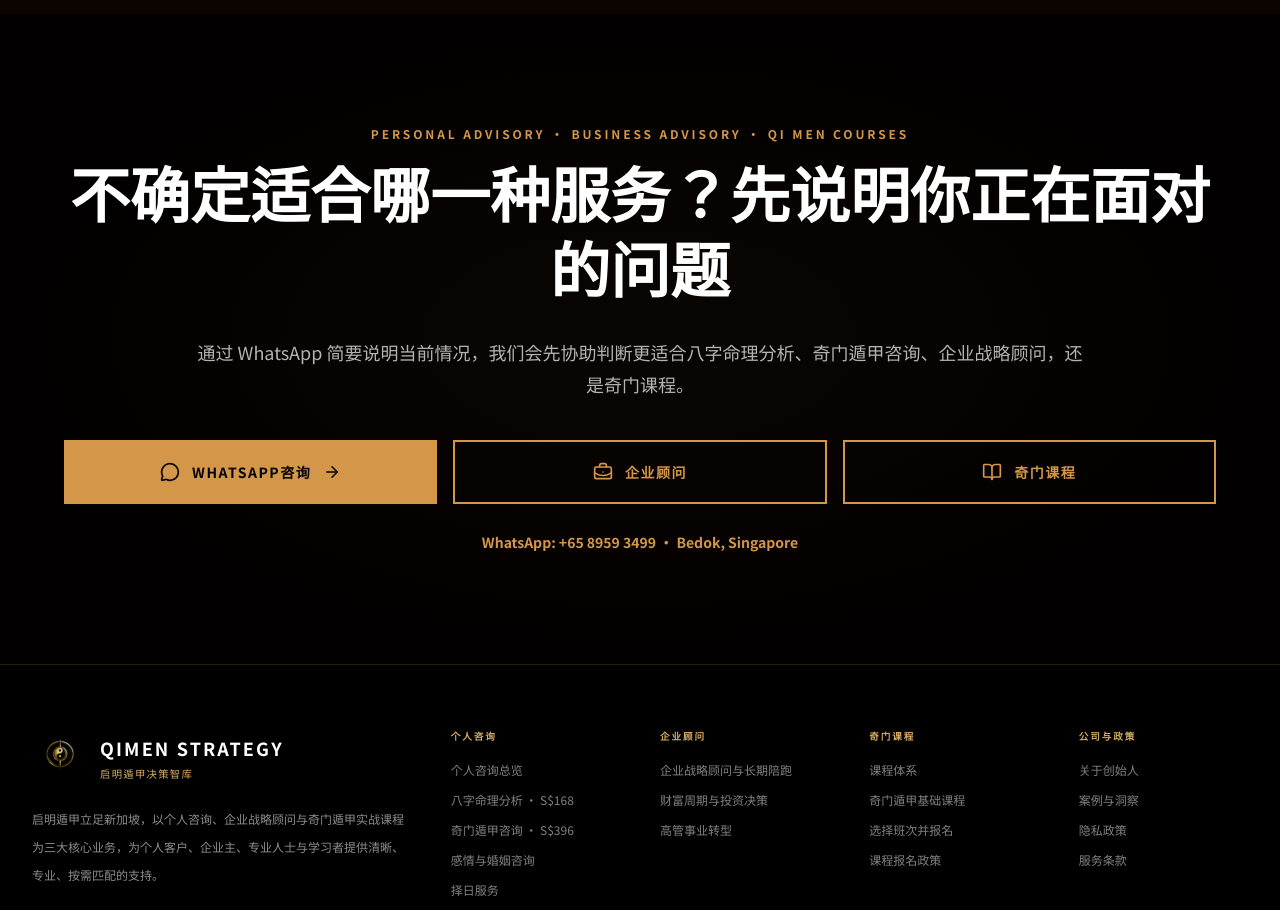
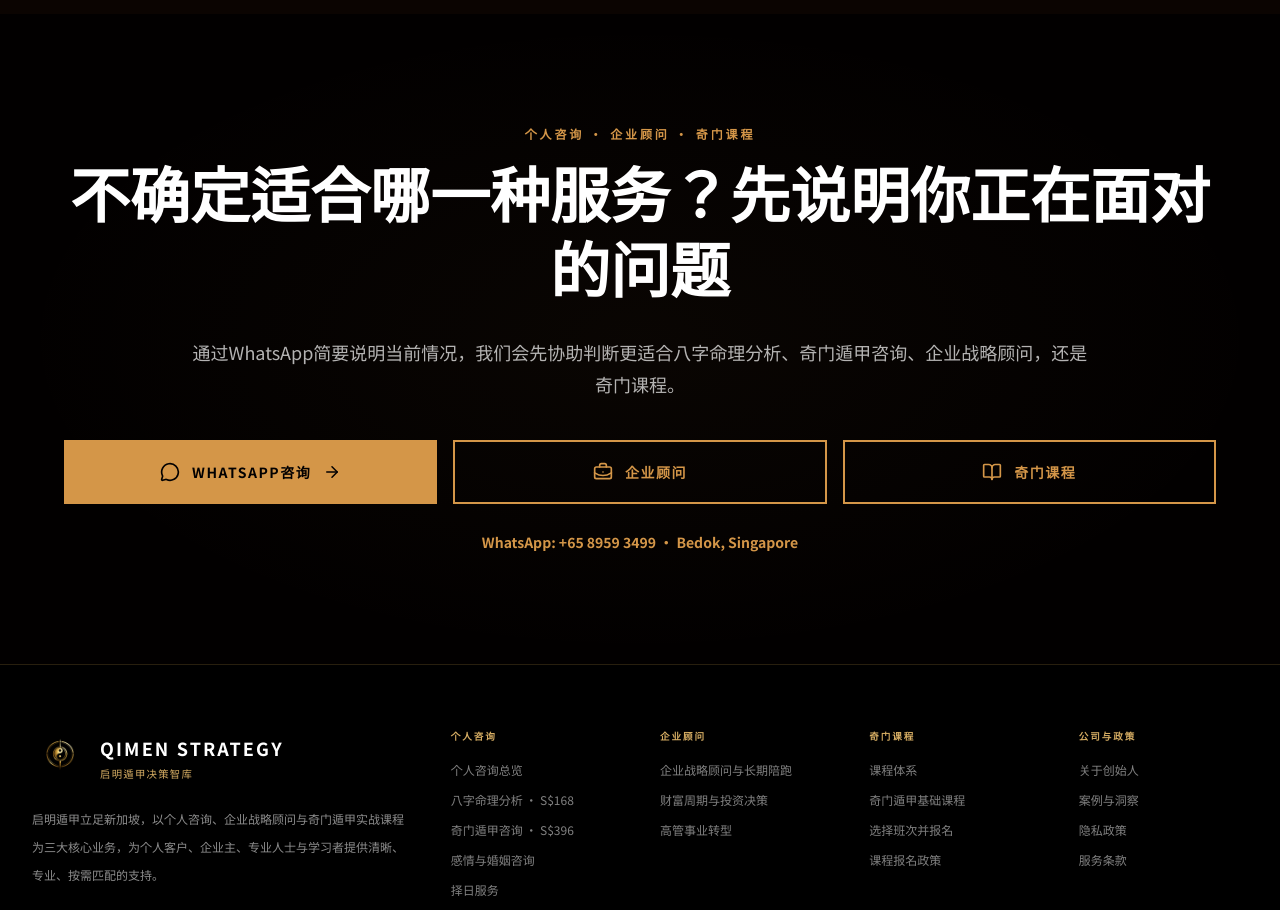
Before and after one commit to BODHIWONG/qmfeng-website, a Next.js app: page / in a window 1280 px wide. Shown: the part 7400-8310 px from the top of the page. Built offline with nearby package versions, Linux system fonts and the light colour scheme.

Commit message:
Keep final conversion links inside the selected language

```diff
--- a/components/final-cta.tsx
+++ b/components/final-cta.tsx
@@ -4,78 +4,38 @@ import { motion } from "framer-motion";
 import { ArrowRight, BookOpen, BriefcaseBusiness, MessageCircle } from "lucide-react";
 import Link from "next/link";
 import { useLanguage } from "@/contexts/language-context";
+import { useLocalizedHref } from "@/hooks/use-localized-href";
 
 const CONSULTATION_WHATSAPP =
   "https://wa.me/6589593499?text=Hi%20Qimen%20Strategy%2C%20I%27d%20like%20to%20ask%20about%20a%20consultation.%20My%20current%20situation%20is%3A";
 
 export default function FinalCTA() {
   const { t } = useLanguage();
+  const localizeHref = useLocalizedHref();
 
   return (
     <section className="relative overflow-hidden bg-[oklch(0.06_0.02_60)] py-20 md:py-28">
-      <div
-        className="absolute inset-0 opacity-30"
-        style={{ background: "radial-gradient(ellipse at center, oklch(0.72 0.12 70 / 0.12) 0%, transparent 70%)" }}
-      />
+      <div className="absolute inset-0 opacity-30" style={{ background: "radial-gradient(ellipse at center, oklch(0.72 0.12 70 / 0.12) 0%, transparent 70%)" }} />
       <div className="container relative">
         <div className="mx-auto max-w-6xl text-center">
-          <motion.p
-            initial={{ opacity: 0, y: 16 }}
-            whileInView={{ opacity: 1, y: 0 }}
-            viewport={{ once: true }}
-            className="mb-5 text-xs font-bold uppercase tracking-[0.24em] text-[oklch(0.72_0.12_70)]"
-          >
-            Personal Advisory · Business Advisory · Qi Men Courses
+          <motion.p initial={{ opacity: 0, y: 16 }} whileInView={{ opacity: 1, y: 0 }} viewport={{ once: true }} className="mb-5 text-xs font-bold uppercase tracking-[0.24em] text-[oklch(0.72_0.12_70)]">
+            {t("个人咨询 · 企业顾问 · 奇门课程", "Personal Advisory · Business Advisory · Qi Men Courses")}
           </motion.p>
-          <motion.h2
-            initial={{ opacity: 0, y: 28 }}
-            whileInView={{ opacity: 1, y: 0 }}
-            viewport={{ once: true }}
-            className="text-3xl font-bold leading-tight text-white sm:text-4xl md:text-6xl"
-            style={{ fontFamily: "var(--font-cormorant), var(--font-noto-serif), serif" }}
-          >
+          <motion.h2 initial={{ opacity: 0, y: 28 }} whileInView={{ opacity: 1, y: 0 }} viewport={{ once: true }} className="text-3xl font-bold leading-tight text-white sm:text-4xl md:text-6xl" style={{ fontFamily: "var(--font-cormorant), var(--font-noto-serif), serif" }}>
             {t("不确定适合哪一种服务？先说明你正在面对的问题", "Not Sure Which Service Fits? Start With the Situation You Are Facing")}
           </motion.h2>
-          <motion.p
-            initial={{ opacity: 0, y: 18 }}
-            whileInView={{ opacity: 1, y: 0 }}
-            viewport={{ once: true }}
-            className="mx-auto mt-6 max-w-4xl text-base leading-8 text-white/70 md:text-lg"
-          >
-            {t(
-              "通过 WhatsApp 简要说明当前情况，我们会先协助判断更适合八字命理分析、奇门遁甲咨询、企业战略顾问，还是奇门课程。",
-              "Briefly share your current situation on WhatsApp. We will first help identify whether Bazi Analysis, a Qi Men Dun Jia consultation, Business Strategic Advisory or a Qi Men course is the appropriate pathway."
-            )}
+          <motion.p initial={{ opacity: 0, y: 18 }} whileInView={{ opacity: 1, y: 0 }} viewport={{ once: true }} className="mx-auto mt-6 max-w-4xl text-base leading-8 text-white/70 md:text-lg">
+            {t("通过WhatsApp简要说明当前情况，我们会先协助判断更适合八字命理分析、奇门遁甲咨询、企业战略顾问，还是奇门课程。", "Briefly share your current situation on WhatsApp. We will first help identify whether Bazi Analysis, a Qi Men Dun Jia consultation, Business Strategic Advisory or a Qi Men course is the appropriate pathway.")}
           </motion.p>
-          <motion.div
-            initial={{ opacity: 0, y: 20 }}
-            whileInView={{ opacity: 1, y: 0 }}
-            viewport={{ once: true }}
-            className="mt-10 grid gap-4 md:grid-cols-3"
-          >
-            <a
-              href={CONSULTATION_WHATSAPP}
-              target="_blank"
-              rel="noopener noreferrer"
-              className="inline-flex items-center justify-center gap-3 border-2 border-[oklch(0.72_0.12_70)] bg-[oklch(0.72_0.12_70)] px-7 py-5 text-sm font-bold uppercase tracking-[0.11em] text-[oklch(0.06_0.02_60)] transition hover:scale-[1.02]"
-            >
-              <MessageCircle size={20} />
-              {t("WhatsApp咨询", "WhatsApp Consultation")}
-              <ArrowRight size={18} />
+          <motion.div initial={{ opacity: 0, y: 20 }} whileInView={{ opacity: 1, y: 0 }} viewport={{ once: true }} className="mt-10 grid gap-4 md:grid-cols-3">
+            <a href={CONSULTATION_WHATSAPP} target="_blank" rel="noopener noreferrer" className="inline-flex items-center justify-center gap-3 border-2 border-[oklch(0.72_0.12_70)] bg-[oklch(0.72_0.12_70)] px-7 py-5 text-sm font-bold uppercase tracking-[0.11em] text-[oklch(0.06_0.02_60)] transition hover:scale-[1.02]">
+              <MessageCircle size={20} />{t("WhatsApp咨询", "WhatsApp Consultation")}<ArrowRight size={18} />
             </a>
-            <Link
-              href="/enterprise-strategic-advisory"
-              className="inline-flex items-center justify-center gap-3 border-2 border-[oklch(0.72_0.12_70)] px-7 py-5 text-sm font-bold uppercase tracking-[0.11em] text-[oklch(0.72_0.12_70)] transition hover:bg-[oklch(0.72_0.12_70)] hover:text-[oklch(0.06_0.02_60)]"
-            >
-              <BriefcaseBusiness size={20} />
-              {t("企业顾问", "Business Advisory")}
+            <Link href={localizeHref("/enterprise-strategic-advisory")} className="inline-flex items-center justify-center gap-3 border-2 border-[oklch(0.72_0.12_70)] px-7 py-5 text-sm font-bold uppercase tracking-[0.11em] text-[oklch(0.72_0.12_70)] transition hover:bg-[oklch(0.72_0.12_70)] hover:text-[oklch(0.06_0.02_60)]">
+              <BriefcaseBusiness size={20} />{t("企业顾问", "Business Advisory")}
             </Link>
-            <Link
-              href="/courses"
-              className="inline-flex items-center justify-center gap-3 border-2 border-[oklch(0.72_0.12_70)] px-7 py-5 text-sm font-bold uppercase tracking-[0.11em] text-[oklch(0.72_0.12_70)] transition hover:bg-[oklch(0.72_0.12_70)] hover:text-[oklch(0.06_0.02_60)]"
-            >
-              <BookOpen size={20} />
-              {t("奇门课程", "Qi Men Courses")}
+            <Link href={localizeHref("/courses")} className="inline-flex items-center justify-center gap-3 border-2 border-[oklch(0.72_0.12_70)] px-7 py-5 text-sm font-bold uppercase tracking-[0.11em] text-[oklch(0.72_0.12_70)] transition hover:bg-[oklch(0.72_0.12_70)] hover:text-[oklch(0.06_0.02_60)]">
+              <BookOpen size={20} />{t("奇门课程", "Qi Men Courses")}
             </Link>
           </motion.div>
           <p className="mt-7 text-sm font-semibold text-[oklch(0.72_0.12_70)]">WhatsApp: +65 8959 3499 · Bedok, Singapore</p>
```
